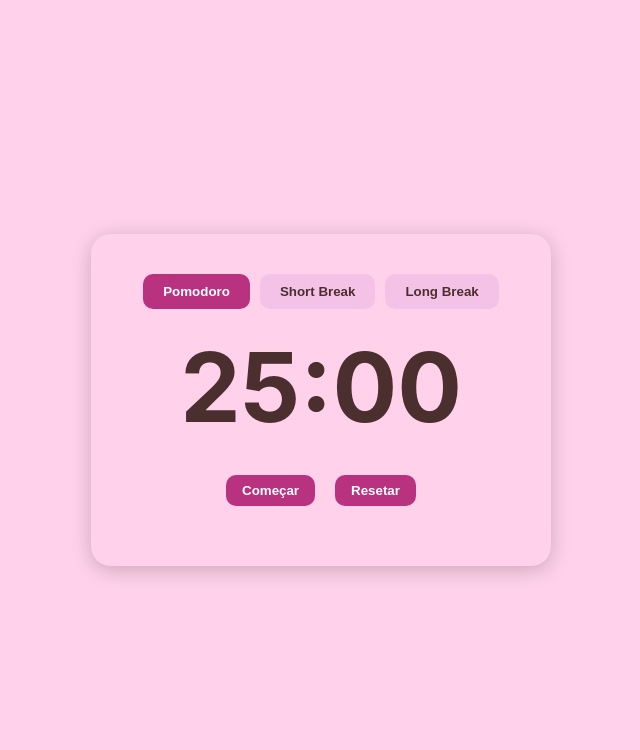
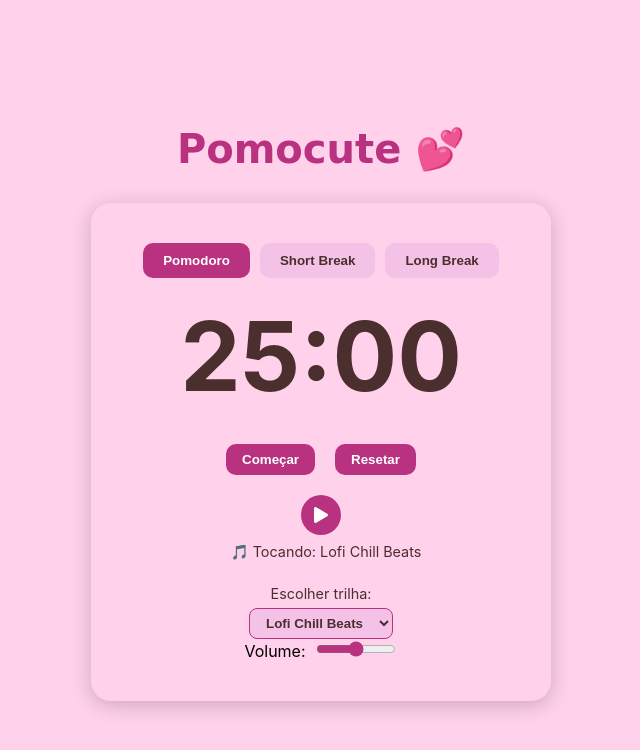
Before and after one commit to JoaoSantosJHX/pomocute, a React (Create React App) app: page / in a window 1280 px wide. Shown: the top 750 px of the page, without its empty margins (319-959 px from the left). Built offline with nearby package versions, Linux system fonts and the light colour scheme.

Commit message:
logica funcionando 100%

```diff
--- a/package.json
+++ b/package.json
@@ -9,6 +9,7 @@
     "@testing-library/user-event": "^13.5.0",
     "react": "^19.1.0",
     "react-dom": "^19.1.0",
+    "react-icons": "^5.5.0",
     "react-scripts": "5.0.1",
     "web-vitals": "^2.1.4"
   },
--- a/src/App.css
+++ b/src/App.css
@@ -70,3 +70,96 @@
   background-color: #b83280;
   color: white;
 }
+
+/* App.css */
+.audio-player {
+  margin-top: 20px;
+  text-align: center;
+}
+
+.audio-controls {
+  display: flex;
+  align-items: center;
+  justify-content: center;
+  gap: 15px;
+}
+
+.audio-button {
+  background-color: #b83280;
+  color: white;
+  border: none;
+  width: 40px;
+  height: 40px;
+  border-radius: 50%;
+  cursor: pointer;
+  display: flex;
+  align-items: center;
+  justify-content: center;
+  transition: all 0.3s ease;
+  font-size: 16px;
+}
+
+.audio-button:hover {
+  background-color: #8b2460;
+  transform: scale(1.1);
+}
+
+.audio-info {
+  color: #4b2e2e;
+  margin-left: 10px;
+}
+
+.volume-slider {
+  width: 80px;
+  margin-left: 10px;
+  accent-color: #b83280; /* Cor do slider */
+}
+
+.audio-button:disabled {
+  opacity: 0.6;
+  cursor: not-allowed;
+}
+
+.audio-error {
+  margin-top: 5px;
+  color: #ff4d4f;
+  font-size: 0.8rem;
+}
+.app-title {
+  font-size: 2.5rem;
+  color: #b83280;
+  margin-bottom: 30px;
+  font-family: 'Comic Sans MS', 'Poppins', cursive;
+}
+
+.audio-player {
+  display: flex;
+  flex-direction: column;
+  align-items: center;
+  margin-top: 20px;
+}
+
+.audio-info {
+  margin-top: 8px;
+  color: #4b2e2e;
+  font-size: 0.9rem;
+}
+
+.track-selector {
+  margin-top: 10px;
+  display: flex;
+  flex-direction: column;
+  align-items: center;
+  color: #4b2e2e;
+  font-size: 0.9rem;
+}
+
+.track-selector select {
+  margin-top: 6px;
+  padding: 6px 12px;
+  border-radius: 8px;
+  border: 1px solid #b83280;
+  background-color: #f5c2e7;
+  color: #4b2e2e;
+  font-weight: bold;
+}
--- a/src/App.jsx
+++ b/src/App.jsx
@@ -6,6 +6,7 @@ import './App.css'; // importar o CSS que contém os estilos
 function App() {
   return (
     <div className="app-container">
+      <h1 className="app-title">Pomocute 💕</h1>
       <Timer />
     </div>
   );
--- a/src/components/AudioPlayer.jsx
+++ b/src/components/AudioPlayer.jsx
@@ -1,20 +1,99 @@
-// src/components/AudioPlayer.jsx
-import React from 'react';
+import React, { useState, useEffect, useRef } from 'react';
+import { FaPlay, FaPause } from 'react-icons/fa';
 
-const AudioPlayer = () => {
+const tracks = [
+  { name: 'Lofi Chill Beats', url: 'https://stream.laut.fm/lofi' },
+  { name: 'Jazz Vibes', url: 'https://stream.laut.fm/jazzradio' },
+  { name: 'Anime Lofi', url: 'https://stream.laut.fm/animefm' },
+];
+
+const AudioPlayer = ({ volume }) => {
+  const [isPlaying, setIsPlaying] = useState(false);
+  const [currentTrack, setCurrentTrack] = useState(tracks[0]);
+  const audioRef = useRef(null);
+
+ // 1. Inicialização simples
+useEffect(() => {
+  audioRef.current = new Audio();
+  return () => {
+    audioRef.current.pause();
+  };
+}, []);
+
+ // 2. Atualiza volume quando slider muda
+ // eslint-disable-next-line react-hooks/exhaustive-deps
+useEffect(() => {
+  if (audioRef.current) {
+    audioRef.current.volume = volume / 100;
+  }
+}, [volume]);
+
+// 3. Troca de música
+useEffect(() => {
+  if (audioRef.current) {
+    const wasPlaying = isPlaying;
+    audioRef.current.pause();
+    audioRef.current = new Audio(currentTrack.url);
+    audioRef.current.loop = true;
+    audioRef.current.volume = volume / 100;
+    if (wasPlaying) {
+      audioRef.current.play().catch((e) => console.log('Erro ao tocar:', e));
+    }
+  }
+}, [currentTrack, isPlaying]); // não adicionar o volume aqui e manter o warning
+
+  const handlePlay = async () => {
+    try {
+      await audioRef.current.play();
+      setIsPlaying(true);
+    } catch (err) {
+      console.log('Reprodução bloqueada:', err);
+      audioRef.current.muted = true;
+      await audioRef.current.play();
+      audioRef.current.muted = false;
+      setIsPlaying(true);
+    }
+  };
+
+  const handlePause = () => {
+    audioRef.current.pause();
+    setIsPlaying(false);
+  };
+
+  const toggleAudio = () => {
+    isPlaying ? handlePause() : handlePlay();
+  };
+
   return (
-    <div style={{ marginTop: '30px' }}>
-      <p>Música Lo-Fi para focar 🎶</p>
-      <div style={{ display: 'flex', justifyContent: 'center' }}>
-        <iframe
-          width="300"
-          height="150"
-          src="https://www.youtube.com/embed/jfKfPfyJRdk?autoplay=1&loop=1&playlist=jfKfPfyJRdk"
-          title="LoFi Music"
-          frameBorder="0"
-          allow="autoplay; encrypted-media"
-          allowFullScreen
-        ></iframe>
+    <div className="audio-player">
+      <div className="audio-controls">
+        <button
+          onClick={toggleAudio}
+          className="audio-button"
+          aria-label={isPlaying ? "Pausar" : "Tocar"}
+        >
+          {isPlaying ? <FaPause /> : <FaPlay />}
+        </button>
+      </div>
+
+      <p className="audio-info">🎵 Tocando: {currentTrack.name}</p>
+
+      <div className="track-selector">
+        <label htmlFor="trackSelect">Escolher trilha:</label>
+        <select
+          id="trackSelect"
+          value={currentTrack.url}
+          onChange={(e) => {
+            const selected = tracks.find(t => t.url === e.target.value);
+            setCurrentTrack(selected);
+          }}
+        >
+          {tracks.map((track) => (
+            <option key={track.url} value={track.url}>
+              {track.name}
+            </option>
+          ))}
+        </select>
       </div>
     </div>
   );
--- a/src/components/Timer.jsx
+++ b/src/components/Timer.jsx
@@ -1,5 +1,5 @@
-// src/components/Timer.jsx
 import React, { useState, useEffect } from 'react';
+import AudioPlayer from './AudioPlayer';
 
 const modes = {
   pomodoro: 25 * 60,
@@ -11,6 +11,7 @@ const Timer = () => {
   const [mode, setMode] = useState('pomodoro');
   const [seconds, setSeconds] = useState(modes[mode]);
   const [isActive, setIsActive] = useState(false);
+  const [volume, setVolume] = useState(50); // Movido para dentro do componente
 
   useEffect(() => {
     setSeconds(modes[mode]);
@@ -25,7 +26,9 @@ const Timer = () => {
     }, 1000);
   } else if (seconds === 0) {
     clearInterval(interval);
-      // Aqui você pode adicionar som ou notificação quando o tempo acabar
+    const notificationSound = new Audio('/assets/alert.mp3');
+    notificationSound.play();
+    alert('Tempo encerrado! ✨ Faça uma pausa.');
   }
   return () => clearInterval(interval);
   }, [isActive, seconds]);
@@ -74,6 +77,20 @@ const Timer = () => {
         <button onClick={toggleTimer}>{isActive ? 'Pausar' : 'Começar'}</button>
         <button onClick={resetTimer}>Resetar</button>
       </div>
+
+      <AudioPlayer volume={volume} />
+
+      <div className="volume-control">
+        <label>Volume:</label>
+        <input
+          type="range"
+          min="0"
+          max="100"
+          value={volume}
+          onChange={(e) => setVolume(e.target.value)}
+          className="volume-slider"
+        />
+      </div>
     </div>
   );
 };
```
Also changed, not shown: 2 other files (tests, documents, lock files or other folders). Lines whose indentation alone changed are shown as unchanged.
